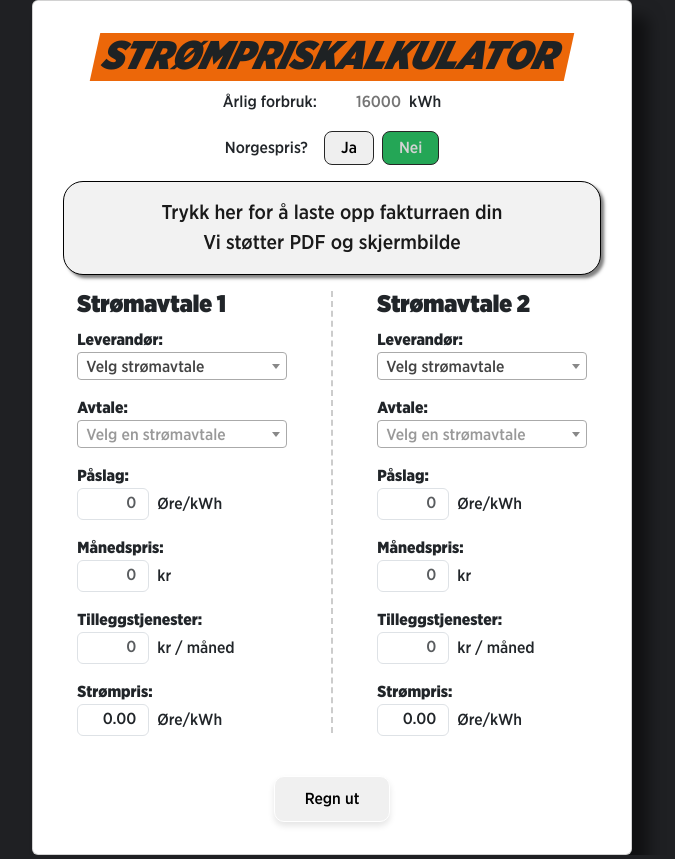
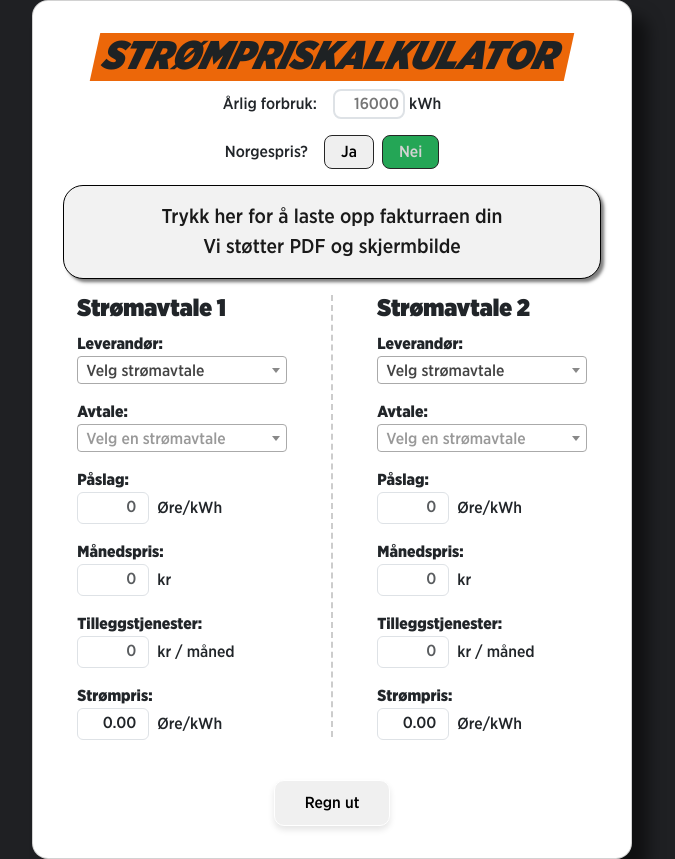
Before and after one commit to chrishag1/strom.powersuite.no, a Flask app: template templates/index.html in a window 1280 px wide. Shown: the whole page, without its empty margins (308-983 px from the left). Run offline with Flask 3, Linux system fonts and the light colour scheme; the template is opened without the code that fills it, so the values that code supplies are empty; some libraries are stand-ins or nearby versions.

Commit message:
fikse farger

```diff
--- a/static/index.css
+++ b/static/index.css
@@ -11,6 +11,8 @@
     --text-tritær: hsl(0 0% 15%);
 
     --tittel-høyde: 44px;
+
+    --bs-border-color: #dee2e6;
 
     --skygge-s:
             inset
@@ -121,7 +123,7 @@ input[type=number] {
 
 .card {
     background-color: var(--bakgrunn-tritær);
-    border-radius: 1rem;
+    border-radius: 1rem !important;
     box-shadow: 1rem 1rem 1rem rgba(0, 0, 0, 0.5);
     padding-top: 2rem;
     padding-bottom: 2rem;
@@ -153,7 +155,7 @@ input[type=number] {
 .kwh-input{
     width: 72px;
     border-radius: 8px;
-    border: 0;
+    border: 2px solid var(--bs-border-color);
     text-align: end;
     padding-right: 4px;
 }
```
